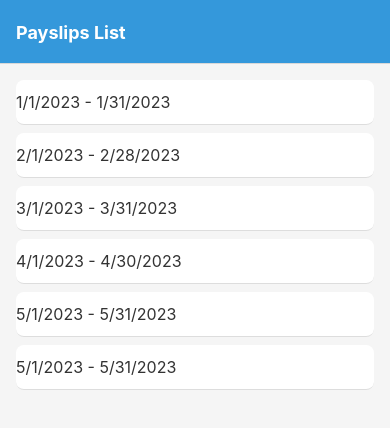
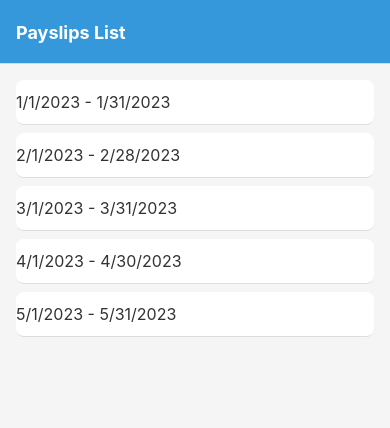
Before and after one commit to ahmedsamjad/deelHomeAssignment, a React Native app: screen /Home in a window 390 px wide. Shown: the top 428 px of the page. Built offline with nearby package versions, Linux system fonts and the light colour scheme.

Commit message:
deleted last added payslip object

```diff
--- a/PayslipsList.tsx
+++ b/PayslipsList.tsx
@@ -34,12 +34,6 @@ const PayslipsList = ({navigation}) => {
       toDate: new Date('2023-05-31'),
       file: 'payslip5.pdf',
     },
-    {
-      id: '6',
-      fromDate: new Date('2023-05-01'),
-      toDate: new Date('2023-05-31'),
-      file: 'payslip6.pdf',
-    },
   ]);
   /** Navigation from list view to detials page */
   const handlePayslipClick = (payslip: any) => {
```
